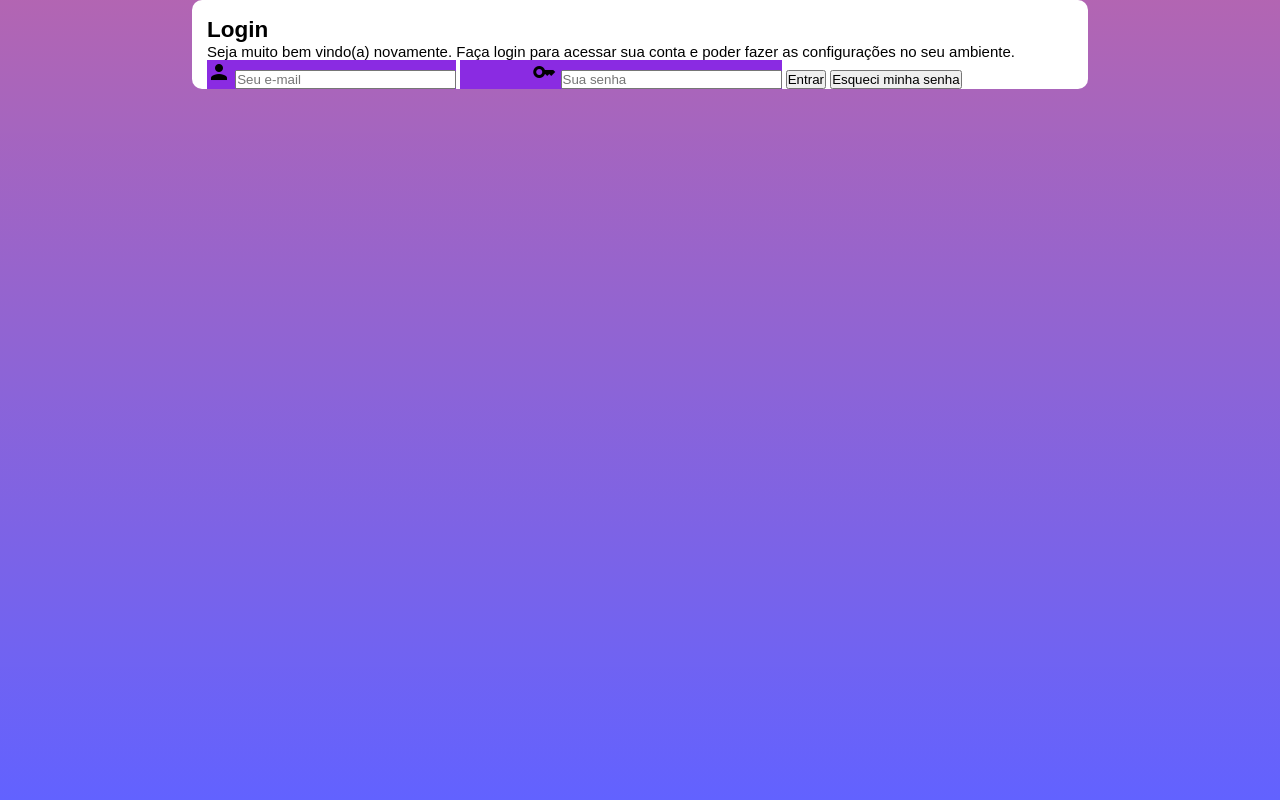
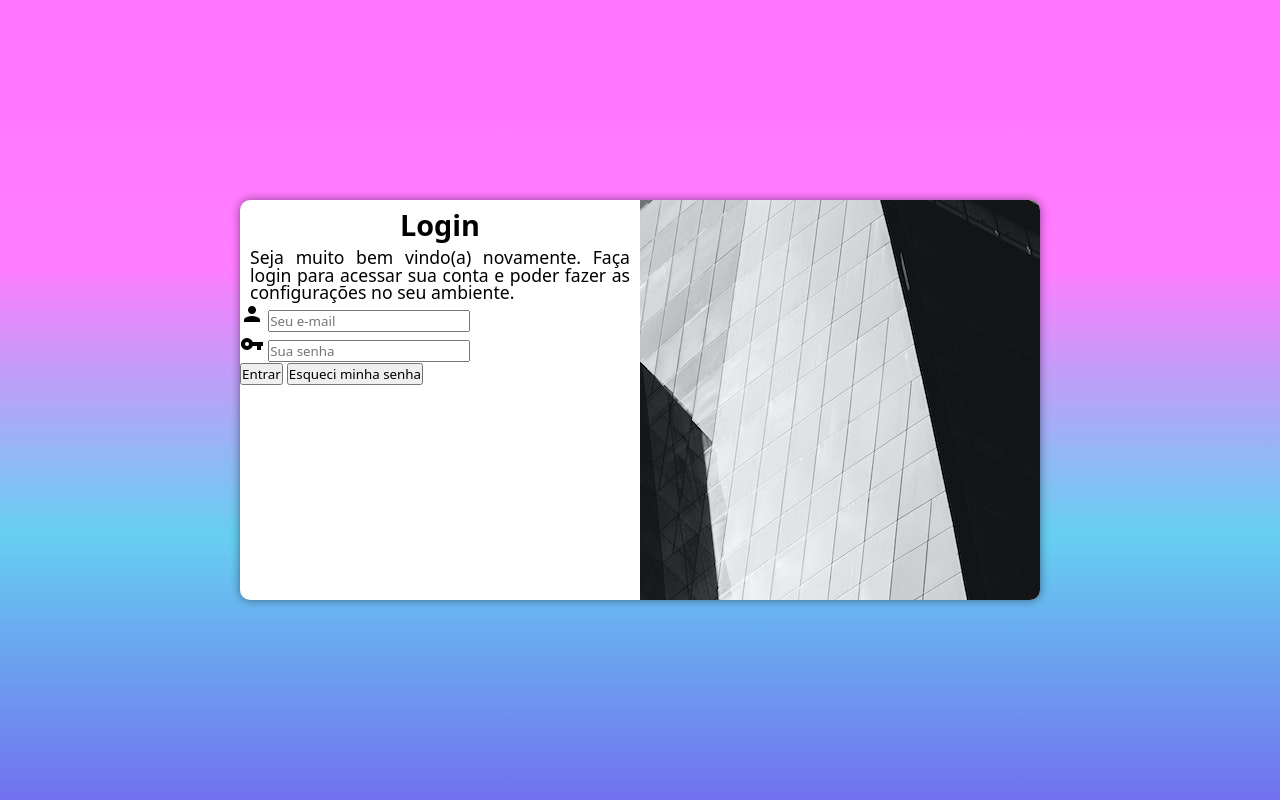
Before and after one commit to lucasalb1/Projeto-Login, a plain HTML site: page Projeto/index.html in a window 1280 px wide. Drawn offline with Linux system fonts and the light colour scheme.

Commit message:
projectlog

```diff
--- a/Projeto/index.html
+++ b/Projeto/index.html
@@ -7,27 +7,34 @@
     <title>Login</title>
     <link href="https://fonts.googleapis.com/icon?family=Material+Icons" rel="stylesheet">
     <link rel="stylesheet" href="mobile.css">
+    <link rel="stylesheet" href="mediaq.css">
 </head>
 <body>
     <main>
         <section>
-        <img src="" alt="">
+            <div id="img">
+
+            </div>
+            <div id="login">
+
                 <h1>Login</h1>
+
+                <article>
                     <p>Seja muito bem vindo(a) novamente. Faça login para acessar sua conta e poder fazer as configurações no seu ambiente.</p>
+                </article>
                 <form id="mail" action="cadastro.js" method="post" autocomplete="on">
                     <p>
                         <label for="imail"><i class="material-icons">person</i></label>
-                <input type="email" name="mail" id="imail" required placeholder="Seu e-mail" size="25">
+                        <input type="email" name="mail" id="imail" autocomplete="email" required placeholder="Seu e-mail" maxlength="30">
                     </p>
-        </form>
-            <form id="sen" action="cadastro.js" method="post" autocomplete="on">
                     <p>
-                <label for="isenha"><i class="material-icons">vpnkey</i></label>
-                <input type="password" name="senha" id="isenha" required placeholder="Sua senha" size="25" min="8">
+                        <label for="isenha"><i class="material-icons">vpn_key</i></label>
+                        <input type="password" name="senha" id="isenha" required placeholder="Sua senha" size="20" minlength="8" autocomplete="current-password" minlegth="8" maxlength="20">
                     </p>
-        </form>
                 <input id="ent" type="submit" value="Entrar">
                 <input id="esq" type="submit" value="Esqueci minha senha">
+            </form>
+            </div>
         </section>
     </main>
 </body>
--- /dev/null
+++ b/Projeto/mediaq.css
@@ -0,0 +1,63 @@
+@charset "UTF-8";
+
+/*
+Typical Devices Breakpoint
+
+Pequenas telas: Até 600px;
+Celular: De 600px a 768px
+Tablet: De 768px a 992px
+PC: De 992px a 1200px
+Grandes Telas: Acima de 1200px
+*/
+
+@media screen and (min-width: 768px) and (max-width: 992px) {
+
+    body{
+        background-image: linear-gradient(to top, rgb(113, 113, 238), rgb(102, 207, 241), rgb(255, 125, 255),rgb(255, 116, 255));
+    }
+
+    section{
+        width: 80vw;
+        height: 400px;
+    }
+
+    #img{
+        float: left;
+        width: 30%;
+        height: 100%;
+    }
+
+    #login{
+        float: right;
+        width: 70%;
+        height: 100%;
+    }
+}
+
+@media screen and (min-width: 992px){
+
+    body{
+        background-image: linear-gradient(to top, rgb(113, 113, 238), rgb(102, 207, 241), rgb(255, 125, 255),rgb(255, 116, 255));
+    }
+    section{
+        width: 800px;
+        height: 400px;
+    }
+    #img{
+        float: right;
+        width: 50%;
+        height: 100%;
+    }
+
+    #login{
+        float: left;
+        width: 50%;
+        height: 100%;
+    }
+    #login > h1{
+        font-size: 1.8em;
+    }
+    #login > article{
+        font-size: 1.1em;
+    }
+}
--- a/Projeto/mobile.css
+++ b/Projeto/mobile.css
@@ -1,39 +1,52 @@
 @charset "UTF-8";
 
+/*
+Cores:
+Verde:#49a09d
+Lilás:#5f2c82
+*/
 *{
     padding: 0px;
     margin: 0px;
-    font-family: Arial, Helvetica, sans-serif;
+    font-family: system-ui, -apple-system, BlinkMacSystemFont, 'Segoe UI', Roboto, Oxygen, Ubuntu, Cantarell, 'Open Sans', 'Helvetica Neue', sans-serif;
+    box-sizing: border-box;
+}
+body{
+    height: 100vh;
+    width: 100vw;
+    background-color: rgb(128, 0, 128)
+}
+section{
+    background-color: white;
+    width: 250px;
+    height: 500px;
+
+    position: absolute;
+    top: 50%;
+    left: 50%;
+    transform: translate(-50%, -50%);
+
+    border-radius: 10px;
+    overflow: hidden;
+    box-shadow: 0px 0px 10px rgba(0, 0, 0, 0.459);
+
+    transition: width .3s, height .3s;
+    transition-timing-function: ease;
+}
+#img{
+    background: url(../Imagens/pexels-bruno-thethe-2747596.jpg) no-repeat;
+    background-position: center center;
+    height: 200px;
 }
 
-
-body{
-    height: 100vh;
-    background-image: linear-gradient(to top, rgba(0, 0, 255, 0.616), rgba(128, 0, 128, 0.603))
-}
-main{
-    width: 70vw;
-    margin: auto;
-    background-color: white;
-    border-radius: 10px;
-}
-main > h2{
+#login > h1{
     text-align: center;
-    margin-bottom: 10px;
-}
-main > section{
-    text-align: justify;
-    padding-left: 15px;
-    padding-right: 15px;
-    font-size: 15px;
+    padding: 5px 0px 5px 0px;
 }
 
-#mail{
-    background-color: blueviolet;
-    display: inline-block;
+#login > article{
+    text-align: justify;
+    padding: 0px 10px 0px 10px;
+    line-height: 1em;
+    font-size: .9em;
 }
-#sen{
-    background-color: blueviolet;
-    text-align: left;
-    display: inline-block;
-}
```
Also changed, not shown: Imagens/pexels-bruno-thethe-2747596.jpg (added). Lines whose indentation alone changed are shown as unchanged.
